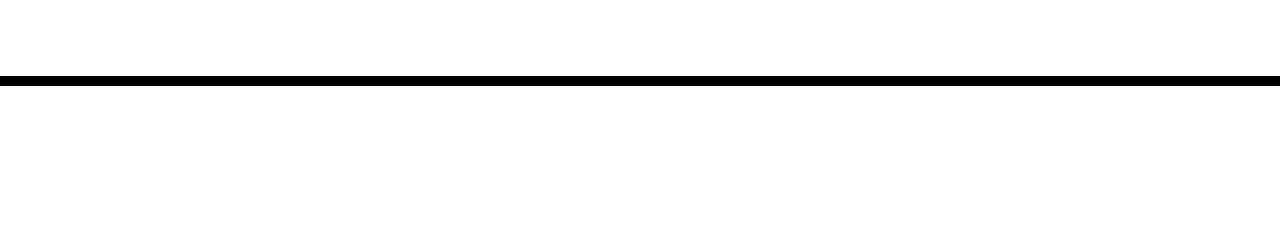
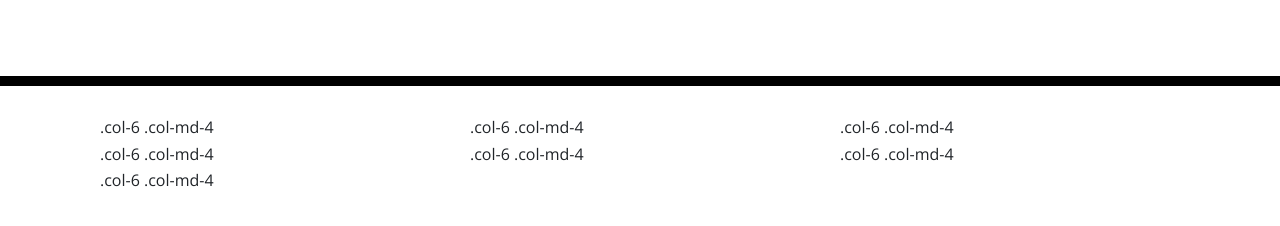
Before and after one commit to boconnorb20/Workday-Planner-Scheduler, a plain HTML site: page index.html in a window 1280 px wide. Shown: the part 182-408 px from the top of the page. Drawn offline with nearby package versions, Linux system fonts and the light colour scheme.

Commit message:
index update

```diff
--- a/index.html
+++ b/index.html
@@ -29,7 +29,18 @@
       <p id="currentDay" class="lead"></p>
     </header>
     <div class="container">
-      <!-- Timeblocks go here -->
+      <div class="container">
+        <div class="row">
+          <div class="col-6 col-md-4">.col-6 .col-md-4</div>
+          <div class="col-6 col-md-4">.col-6 .col-md-4</div>
+          <div class="col-6 col-md-4">.col-6 .col-md-4</div>
+          <div class="col-6 col-md-4">.col-6 .col-md-4</div>
+          <div class="col-6 col-md-4">.col-6 .col-md-4</div>
+          <div class="col-6 col-md-4">.col-6 .col-md-4</div>
+          <div class="col-6 col-md-4">.col-6 .col-md-4</div>
+
+        </div>
+      </div>
     </div>
 
     <script src="https://cdnjs.cloudflare.com/ajax/libs/jquery/3.2.1/jquery.min.js"></script>
```
